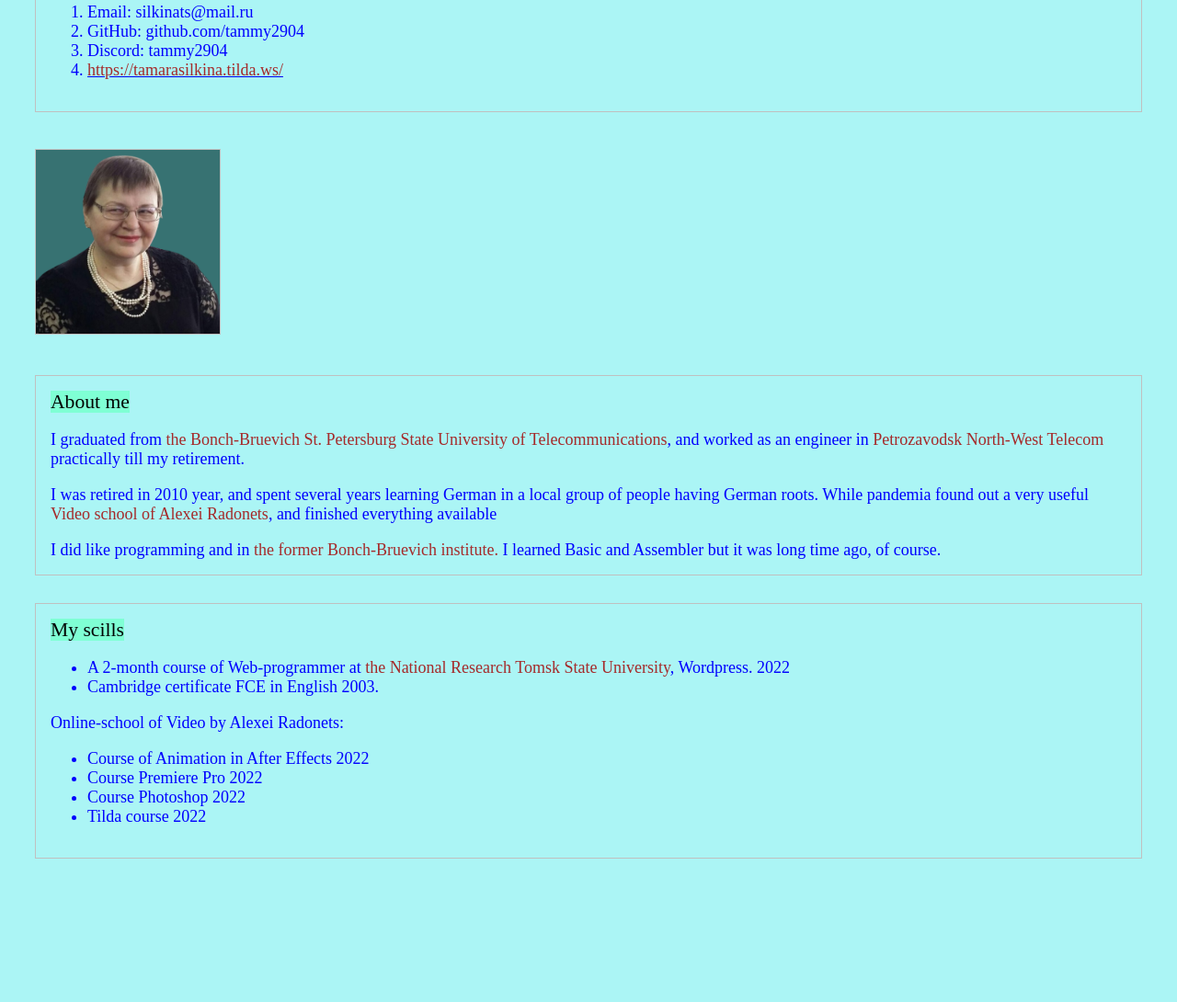
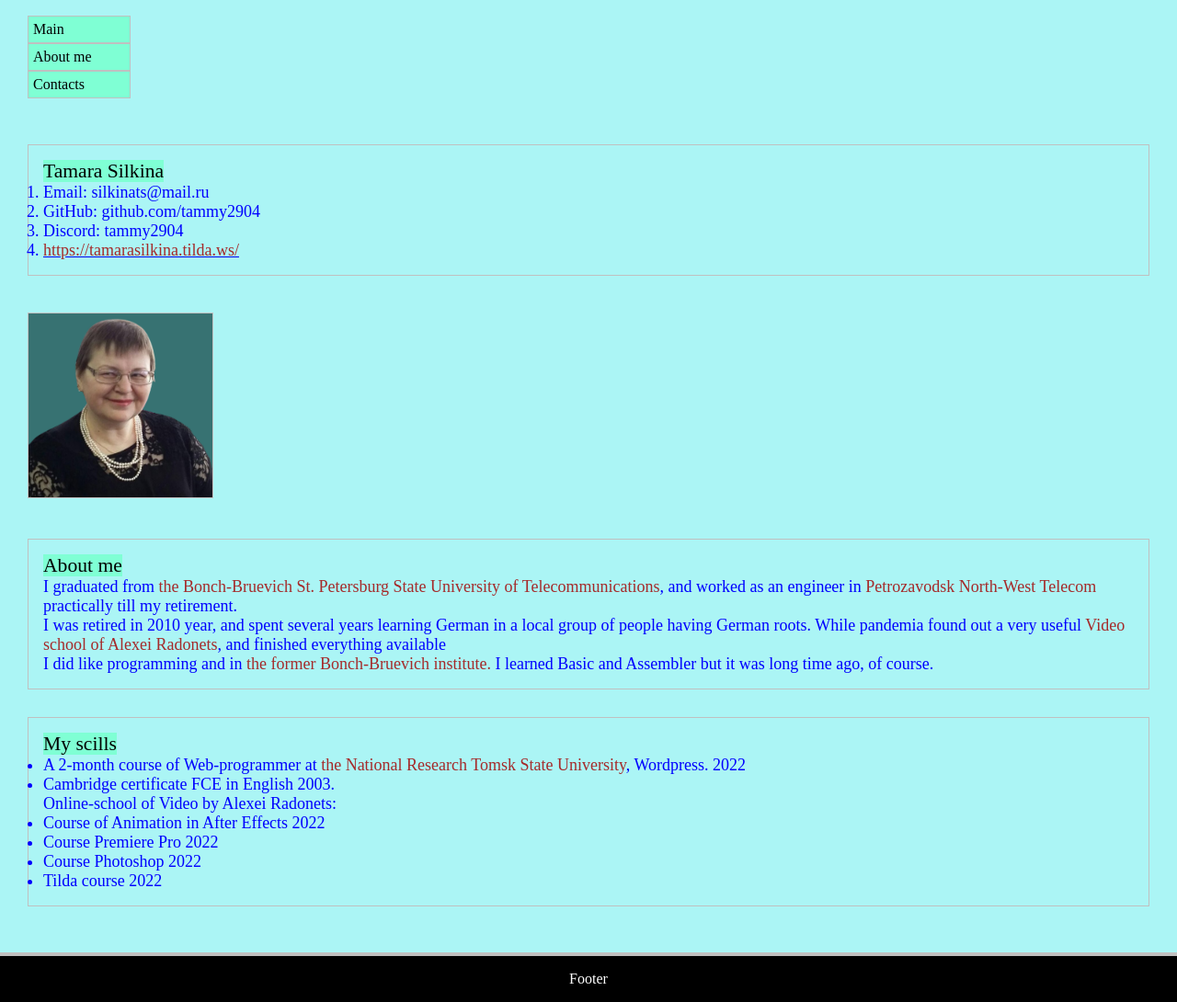
Before and after one commit to tammy2904/rsschool-cv, a plain HTML site: page index.html in a window 1280 px wide. Shown: the part 87-1177 px from the top of the page at 92% size. Before the commit the page ends 1051 px from the top, so only its background shows below. Drawn offline with Linux system fonts and the light colour scheme.

Commit message:
add header and footer

```diff
--- a/index.html
+++ b/index.html
@@ -7,6 +7,15 @@
     <link rel="stylesheet" href="./style.css">
 </head>
 <body>
+
+        <div id="header">Tamara Silkina</div>
+        <ul id="nav">
+            <li>Main</li>
+            <li>About me</li>
+            <li>Contacts</li>
+        </ul>
+
+        <main>
     <div class="par">
         <span class="heading">Tamara Silkina</span>
         <ol>
@@ -52,6 +61,9 @@
             <li> Course Photoshop 2022</li>
             <li>Tilda course 2022</li>
         </ul>
+        </div>
+    </main>
 
+    <div id="footer">Footer</div>
 </body>
 </html>
--- a/style.css
+++ b/style.css
@@ -1,3 +1,48 @@
+* {
+    margin: 0;
+    padding: 0;
+}
+
+#header, #footer {
+    width: 100%;
+    height: 50px;
+    text-align: center;
+    border-bottom: 4px solid silver;
+    background: black;
+    color: white;
+    line-height: 50px;
+    margin-bottom: 50px;
+
+}
+#footer {
+    margin-bottom: 0;
+    margin-top: 50px;
+    border-bottom: 0;
+    border-top: 4px solid silver;
+}
+#nav {
+    list-style: none;
+    display: block;
+    margin-bottom: 50px;
+}
+#nav li  {
+    display: block;
+    margin-left: 30px;
+    padding: 5px;
+    background: aquamarine;
+    border: 1px solid silver;
+    width: 100px;
+    cursor: pointer;
+
+}
+#nav li:hover {
+    color: aquamarine;
+    background: black;
+    border-radius: 5px;
+    border-color: black;
+}
+
+
 body {
     background-color: rgb(171, 245, 245);
 }
```
